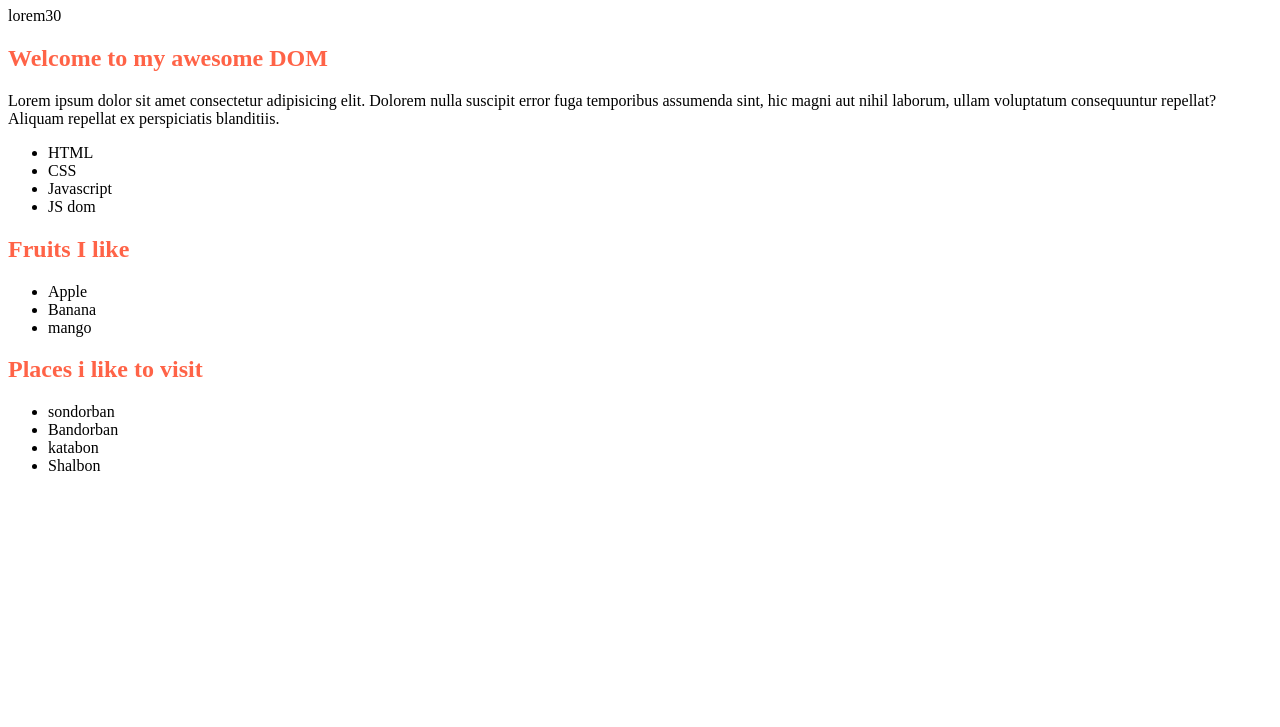
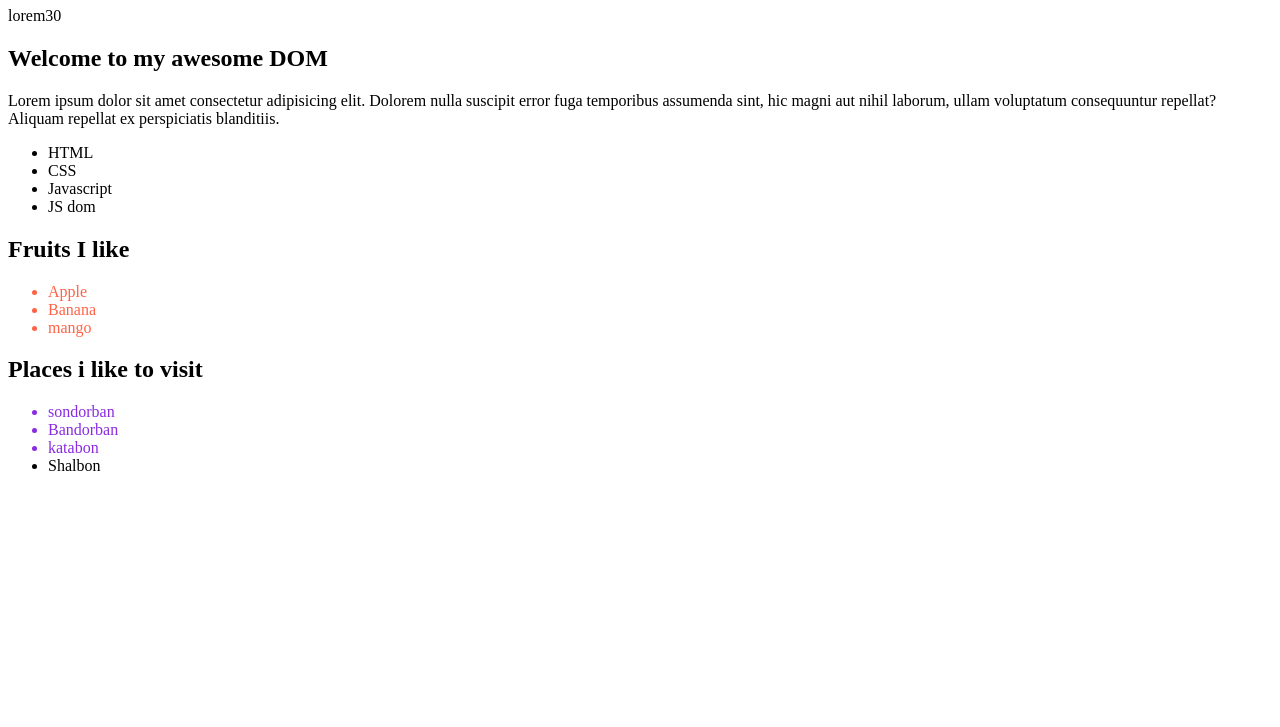
Before and after one commit to meheraz1100/M-24-tour-of-dom, a plain HTML site: page index.html in a window 1280 px wide. Shown: the part 73-800 px from the top of the page. Drawn offline with Linux system fonts and the light colour scheme.

Commit message:
style access by JS

```diff
--- a/styles/style.css
+++ b/styles/style.css
@@ -1,3 +1,9 @@
-h1{
+.fruits-container li {
     color: tomato;
 }
+#fruits-title{
+    color: black;
+}
+.important-places{
+    color: blueviolet;
+}
```
